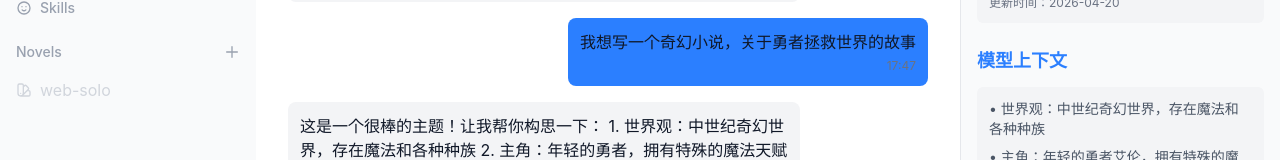
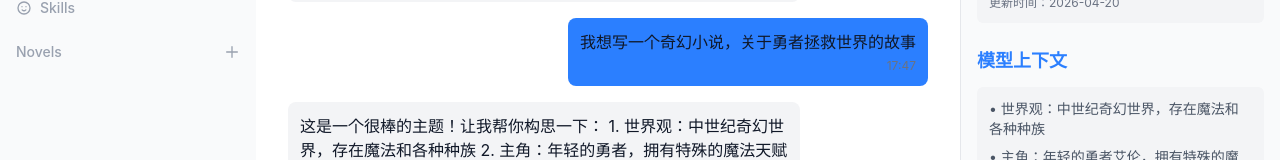
Before and after one commit to MOmo-zg/web-solo, a SvelteKit app: page / in a window 1280 px wide. Shown: the part 182-342 px from the top of the page. Built offline with nearby package versions, Linux system fonts and the light colour scheme.

Commit message:
feat: 开发小说创作 Agent 界面
Co-authored-by: traeagent <traeagent@users.noreply.github.com>

```diff
--- a/src/routes/+layout.svelte
+++ b/src/routes/+layout.svelte
@@ -6,6 +6,7 @@
 	import { getLanguage, setLanguage, getTranslations } from '$lib/utils/i18n';
 	import type { Language } from '$lib/utils/i18n';
 	import { onMount } from 'svelte';
+	import { goto } from '$app/navigation';
 
 	let { children } = $props();
 	let sidebarOpen = $state(true);
@@ -46,6 +47,11 @@
 		language = newLanguage;
 		languageHoverOpen = false;
 		t = getTranslations();
+	}
+
+	function createNewNovel() {
+		// 跳转到创建项目页面
+		goto('/create');
 	}
 </script>
 
@@ -102,19 +108,15 @@
 			<div>
 				<div class="flex items-center justify-between text-gray-400 mb-2">
 					<span class="text-sm font-medium">Novels</span>
-					<button class="text-gray-400 hover:text-white" aria-label="Add novel">
+					<button onmousedown={createNewNovel} class="text-gray-400 hover:text-white" aria-label="Add novel">
 						<svg xmlns="http://www.w3.org/2000/svg" class="h-4 w-4" fill="none" viewBox="0 0 24 24" stroke="currentColor">
 							<path stroke-linecap="round" stroke-linejoin="round" stroke-width="2" d="M12 4v16m8-8H4" />
 						</svg>
 					</button>
 				</div>
+				<!-- 项目列表目前为空，将来会动态加载项目 -->
 				<div class="space-y-1">
-					<div class="flex items-center space-x-2 text-gray-300 hover:text-white py-2">
-						<svg xmlns="http://www.w3.org/2000/svg" class="h-4 w-4" fill="none" viewBox="0 0 24 24" stroke="currentColor">
-							<path stroke-linecap="round" stroke-linejoin="round" stroke-width="2" d="M7 21a4 4 0 01-4-4V5a2 2 0 012-2h4a2 2 0 012 2v12a4 4 0 01-4 4zm0 0h12a2 2 0 002-2v-4a2 2 0 00-2-2h-2.343M11 7.343l1.657-1.657a2 2 0 012.828 0l2.829 2.829a2 2 0 010 2.828l-8.486 8.485M7 17h.01" />
-						</svg>
-						<span>web-solo</span>
-					</div>
+					<!-- 项目列表将在后续开发中添加 -->
 				</div>
 			</div>
 		</div>
```
Also changed, not shown: 2 other files (tests, documents, lock files or other folders).
